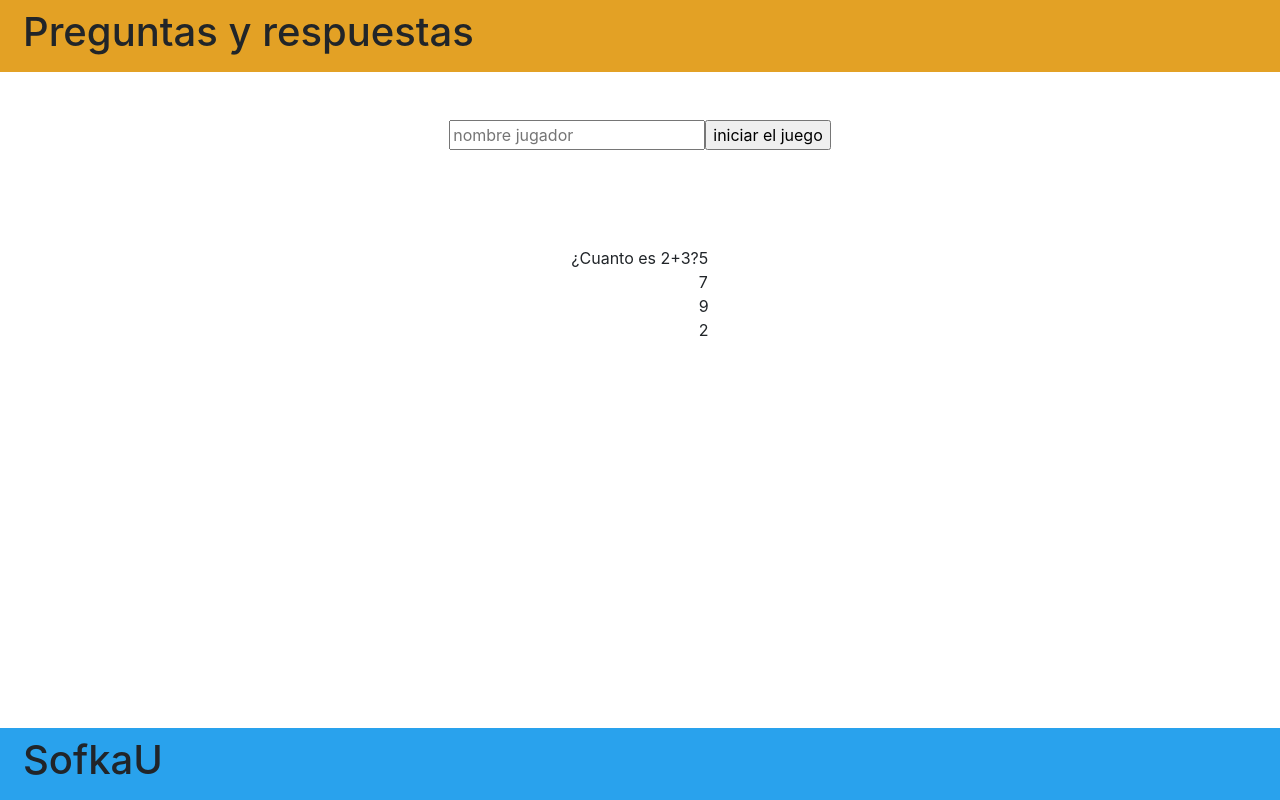
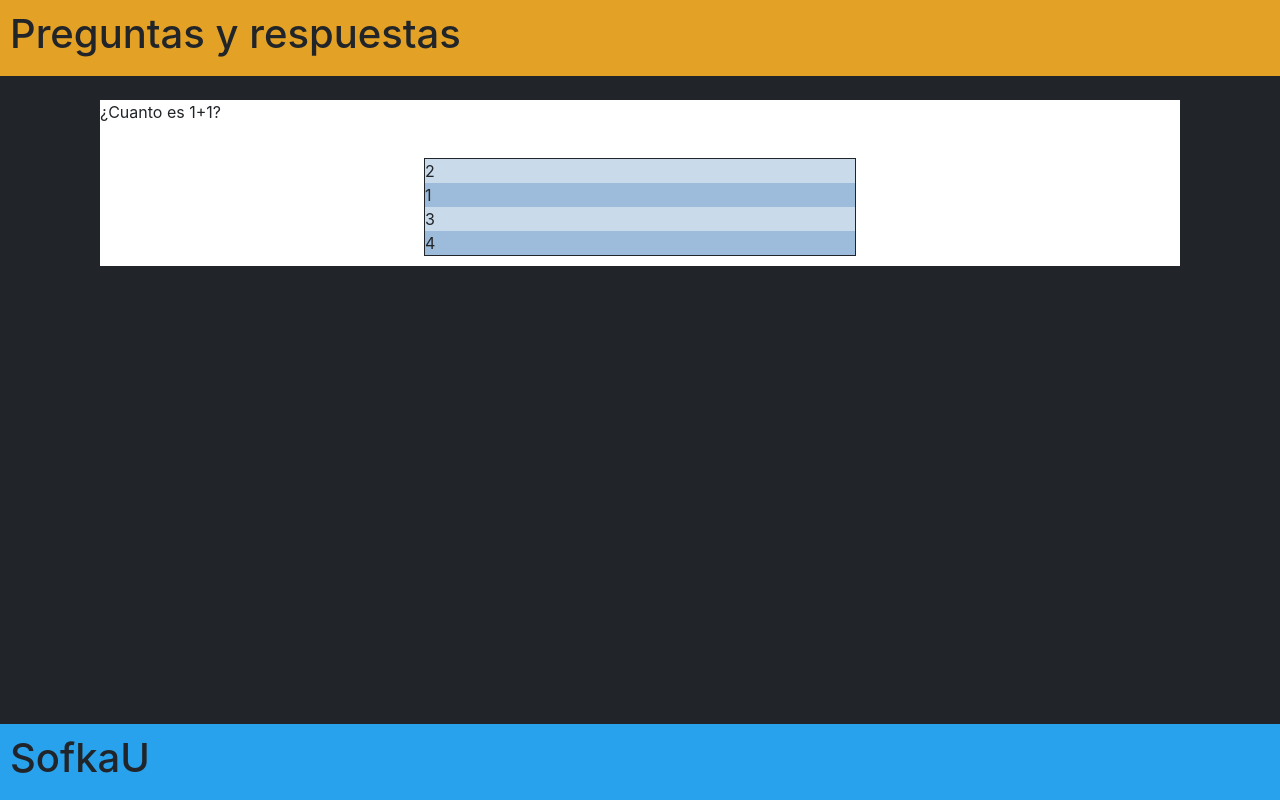
Before and after one commit to MateoCardonaRincon/reto-javascript-sofkau, a plain HTML site: page index.html in a window 1280 px wide. Both pictures are taken after a click on the button "iniciar el juego". Drawn offline with nearby package versions, Linux system fonts and the light colour scheme.

Commit message:
refactor game.js: create service (answerService, questionService, gameService, roundService, randomService)  organice better game,js

```diff
--- a/app.js
+++ b/app.js
@@ -1,8 +1,8 @@
-import menu from "./views/menu.js";
-import game from './views/game.js';
+
+import {game_init} from "./service/gameService.js";
 import qu from "./questions.js";
 //menu()
 //document.body.innerHTML="hh"
 qu();
 
-game();
+game_init();
--- a/index.html
+++ b/index.html
@@ -2,7 +2,7 @@
 <html lang="en">
 
 <head>
-    <meta  charset="UTF-8" />
+    <meta charset="UTF-8" />
     <meta http-equiv="X-UA-Compatible" content="IE=edge" />
     <meta name="viewport" content="width=device-width, initial-scale=1.0" />
     <title>Reto JS - Q&A Game</title>
@@ -12,39 +12,23 @@
 </head>
 
 <body>
-    <div class="container-fluid d-flex h-100 flex-column">
+    <div>
         <header>
-            <div id="header" class="row p-2 header">
-                <div class="col">
-                    <h1>Preguntas y respuestas</h1>
-                </div>
+            <div id="header" class="header">
+                <h1>Preguntas y respuestas</h1>
             </div>
         </header>
 
-        <body>
-            <div class="container">
-                <div id="top" class="row m-5 justify-content-center"></div>
-            </div>
-            <div class="container">
-                <div id="middle" class="row m-5 justify-content-center"></div>
-            </div>
-            <div class="container">
-                <div id="bottom" class="row m-5 justify-content-center"></div>
-            </div>
-
-        </body>
-
-        <div></div>
+        <div id="body-div">
+        </div>
 
         <footer>
-            <div id="footer" class="row p-2 footer">
-                <div class="col">
-                    <h1>SofkaU</h1>
-                </div>
+            <div id="footer" class="footer">
+                <h1>SofkaU</h1>
             </div>
         </footer>
     </div>
-    <script type="module" src="./app.js"></script>
+    <script type="module" src="app.js"></script>
 </body>
 
 </html>
--- /dev/null
+++ b/model/playerQuery.js
@@ -0,0 +1,5 @@
+
+  let player = {
+    name: "luis",
+    score: 0,
+  };
--- a/views/questionQuery.js
+++ b/model/questionQuery.js
@@ -1,9 +1,9 @@
 //Get an object with all the question information
 async function getQuestionObject(index) {
     let questions = await JSON.parse(localStorage.getItem("Questions"));
-    let question = await questions[index];
+    let questionObject = await questions[index];
 
-    return question;
+    return questionObject;
   }
 
 // get a posible answer for a question
@@ -19,7 +19,7 @@ async function getChoice(index_question, index_choice) {
 async function getQuestion(index_round, index_question) {
     let questionObject = await getQuestionObject(index_question);
     let question = await questionObject.question;
-    return question;
+    return  question;
   }
 
 export {getQuestionObject, getChoice, getQuestion }
--- /dev/null
+++ b/service/answersService.js
@@ -0,0 +1,38 @@
+import { getQuestionObject, getChoice, getQuestion } from "../model/questionQuery.js";
+import {initRound} from "./roundService.js"
+import getRandomInt from "./randomInt.js"
+//show the posible answers to the question
+async function showAnswers(index_question, index_round, table, player) {
+    for (let index_choice = 0; index_choice < 4; index_choice++) {
+      let answ = await getChoice(index_question, index_choice);
+      let row = document.createElement("tr");
+      let collum = document.createElement("tb");
+      collum.innerHTML = answ;
+      row.appendChild(collum);
+      row.addEventListener("click", () =>{
+        let index_question=getRandomInt()
+        checkAnswer(index_question, index_choice, index_round + 1, player)
+      });
+      table.appendChild(row);
+    }
+  }
+
+  // check if an answer is correct
+  async function isCorrect(index_question, index_choice) {
+    let question = await getQuestionObject(index_question);
+    let choices = await question.answers;
+    let choice_object = await choices[index_choice];
+    let is_correct = await choice_object.is_correct;
+    return is_correct;
+  }
+
+  //check if an answer is correct for a question
+  async function checkAnswer(index_question, index_choice, level, player) {
+    let answer = await isCorrect(index_question, index_choice);
+    if (answer) {
+      console.log("check");
+      initRound(level,player, index_question);
+    }
+  }
+
+  export {showAnswers}
--- /dev/null
+++ b/service/gameService.js
@@ -0,0 +1,38 @@
+import {initRound } from "./roundService.js"
+import getRandomInt from "./randomInt.js"
+// Init a new game for a player
+let game_init = async () => {
+
+
+  let player = {
+    name: "luis",
+    score: 0,
+  };
+  console.log("hh")
+  document.getElementById("body-div").style.backgroundColor = "white";
+  let btn_init_game = document.createElement("input");
+  let name_input = document.createElement("input");
+
+  btn_init_game.setAttribute("type", "button");
+  btn_init_game.setAttribute("value", "iniciar el juego");
+
+  name_input.type = "text";
+  name_input.placeholder = "nombre jugador";
+  let name = await name_input.value;
+
+  addEventListenerInitgameBtn(btn_init_game,player);
+
+  document.getElementById("body-div").appendChild(name_input);
+  document.getElementById("body-div").appendChild(btn_init_game);
+};
+//add event listener to the btn init game
+
+let addEventListenerInitgameBtn=(btn_init_game,player)=>btn_init_game.addEventListener("click", () => {
+    let index_question = getRandomInt();
+    initRound(0, player,index_question);
+  });
+
+
+
+
+export { game_init};
--- /dev/null
+++ b/service/randomInt.js
@@ -0,0 +1,8 @@
+//Get a random int between two numbers.
+function getRandomInt() {
+    let min=0
+    let max=3
+    return Math.floor(Math.random() * (max - min + 1)) + min;
+  }
+
+  export default getRandomInt
--- /dev/null
+++ b/service/roundService.js
@@ -0,0 +1,19 @@
+import { getQuestionObject, getChoice, getQuestion } from "../model/questionQuery.js";
+import {showAnswers} from "./answersService.js";
+// Init a new round of the game
+async function initRound(index_round, player, index_question) {
+    document.getElementById("body-div").innerHTML = "";
+    let question_div = document.createElement("div");
+    let answer_div = document.createElement("div");
+    let table = document.createElement("table");
+
+    question_div.innerHTML = await getQuestion(index_round, index_question);
+    showAnswers(index_question, index_round, table, player);
+    answer_div.appendChild(table);
+
+    document.getElementById("body-div").appendChild(question_div);
+    document.getElementById("body-div").appendChild(document.createElement("br"));
+    document.getElementById("body-div").appendChild(answer_div);
+  }
+
+  export {initRound};
--- a/styles.css
+++ b/styles.css
@@ -1,16 +1,97 @@
+html,
 body {
-  background-color: #ffffff;
-  margin-bottom: 8%;
-  min-height: 100%;
+  background-color: #212529;
 }
 
 .header {
+  position: fixed;
   background-color: #e3a125;
+  width: 100%;
+  padding: 10px;
+  top: 0;
 }
 
 .footer {
   position: fixed;
+  background-color: #29a2ed;
   width: 100%;
+  padding: 10px;
+  bottom: 0px;
+}
+
+table,
+tr,
+th {
+  width: 40%;
+  border: 1px;
+  margin: 10px;
+}
+
+table {
+  margin-right: auto;
+  margin-left: auto;
+  border: 1px solid;
+}
+
+th {
+  text-align: center;
+  border: 1px solid;
+  background-color: #1d53af;
+  padding: 10px;
+}
+
+td {
+  border-left: 1px solid;
+  text-align: center;
+  padding: 10px;
+}
+
+tr:nth-child(even) {
+  background-color: #9dbbda;
+}
+
+tr:nth-child(odd) {
+  background-color: #c9daeb;
+}
+
+tr:hover {
+  background-color: #e3a125;
+  font-weight: bold;
+}
+
+.buttons {
+  display: grid;
+  background-color: #1d53af;
+  border-radius: 5px;
+  border: 0;
+  margin-left: auto;
+  margin-right: auto;
+  margin-top: 40px;
+  margin-bottom: 40px;
+  width: 40%;
+  height: 40px;
+  font-weight: bold;
+}
+
+.buttons:hover {
   background-color: #29a2ed;
-  bottom: 0;
+  color: #212529;
+  width: 41%;
 }
+
+.title {
+  color: #9dbbda;
+  display: flex;
+  justify-content: center;
+  margin-top: 20px;
+  margin-bottom: 20px;
+}
+
+#body-div {
+  display: flex;
+  flex-direction: column;
+  justify-content: center;
+  align-items: space-between;
+  margin: 100px;
+  height: 100%;
+}
--- a/views/game.js
+++ b/views/game.js
@@ -1,91 +1 @@
-import { getQuestionObject, getChoice, getQuestion } from "./questionQuery.js";
-
-let game_init = async () => {
-  let btn_init_game = document.createElement("input");
-  let name_input = document.createElement("input");
-
-  //Set btn init atrributes
-  btn_init_game.setAttribute("type", "button");
-  btn_init_game.setAttribute("value", "iniciar el juego");
-
-  //Set  name input
-  name_input.type = "text";
-  name_input.placeholder = "nombre jugador";
-  let name = await name_input.value;
-
-  let player = {
-    name: "luis",
-    score: 0,
-  };
-
-  //init the round
-  btn_init_game.addEventListener("click", () => {
-    initRound(0, player);
-  });
-
-  document.getElementById("top").appendChild(name_input);
-  document.getElementById("top").appendChild(btn_init_game);
-};
-
-// Init a new round
-async function initRound(index_round, player) {
-  document.getElementById("middle").innerHTML = "";
-  let question_div = document.createElement("div");
-  let answer_div = document.createElement("div");
-  let table = document.createElement("table");
-  let number_of_questions = 4;
-
-  console.log(player);
-
-  //generate a random index of a question
-  let index_question = getRandomInt(0, number_of_questions - 1);
-
-  //set a question
-  question_div.innerHTML = await getQuestion(index_round, index_question);
-  showAnswers(index_question, index_round, table, player);
-  answer_div.appendChild(table);
-
-  document.getElementById("middle").appendChild(question_div);
-  document.getElementById("middle").appendChild(document.createElement("br"));
-  document.getElementById("middle").appendChild(answer_div);
-}
-
-//show the posible answers to the question
-async function showAnswers(index_question, index_round, table, player) {
-  for (let index_choice = 0; index_choice < 4; index_choice++) {
-    let answ = await getChoice(index_question, index_choice);
-    let row = document.createElement("tr");
-    let collum = document.createElement("tb");
-    collum.innerHTML = answ;
-    row.appendChild(collum);
-    row.addEventListener("click", () =>
-      checkAnswer(index_question, index_choice, index_round + 1, player)
-    );
-    table.appendChild(row);
-  }
-}
-
-// check if an answer is correct
-async function isCorrect(index_question, index_choice) {
-  let question = await getQuestionObject(index_question);
-  let choices = await question.answers;
-  let choice_object = await choices[index_choice];
-  let is_correct = await choice_object.is_correct;
-  return is_correct;
-}
-
-//check if an answer is correct for a question
-async function checkAnswer(index_question, index_choice, level, player) {
-  let answer = await isCorrect(index_question, index_choice);
-  if (answer) {
-    console.log("check");
-    initRound(level);
-  }
-}
-
-//Get a random int between two numbers.
-function getRandomInt(min, max) {
-  return Math.floor(Math.random() * (max - min + 1)) + min;
-}
-
-export default game_init;
+import { getQuestionObject, getChoice, getQuestion } from "../model/questionQuery.js";
```
